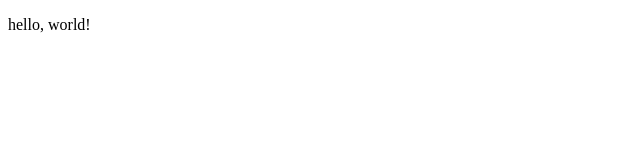
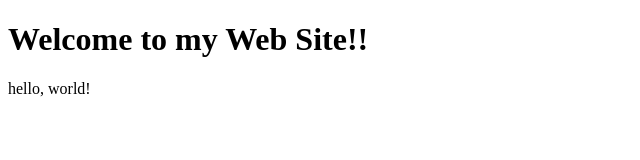
Before and after one commit to racheljones5593/Hello-World, a plain HTML site: page index.html in a window 1280 px wide. Shown: the whole page, without its empty margins (0-640 px from the left). Drawn offline with Linux system fonts and the light colour scheme.

Commit message:
added header H1

```diff
--- a/index.html
+++ b/index.html
@@ -3,9 +3,10 @@
 <head>
     <meta charset="UTF-8">
     <meta name="viewport" content="width=device-width, initial-scale=1.0">
-    <title>Document</title>
+    <title>HelloWorld</title>
 </head>
 <body>
+    <h1>Welcome to my Web Site!!</h1>
     <p>hello, world!</p>
 </body>
 </html>
```
